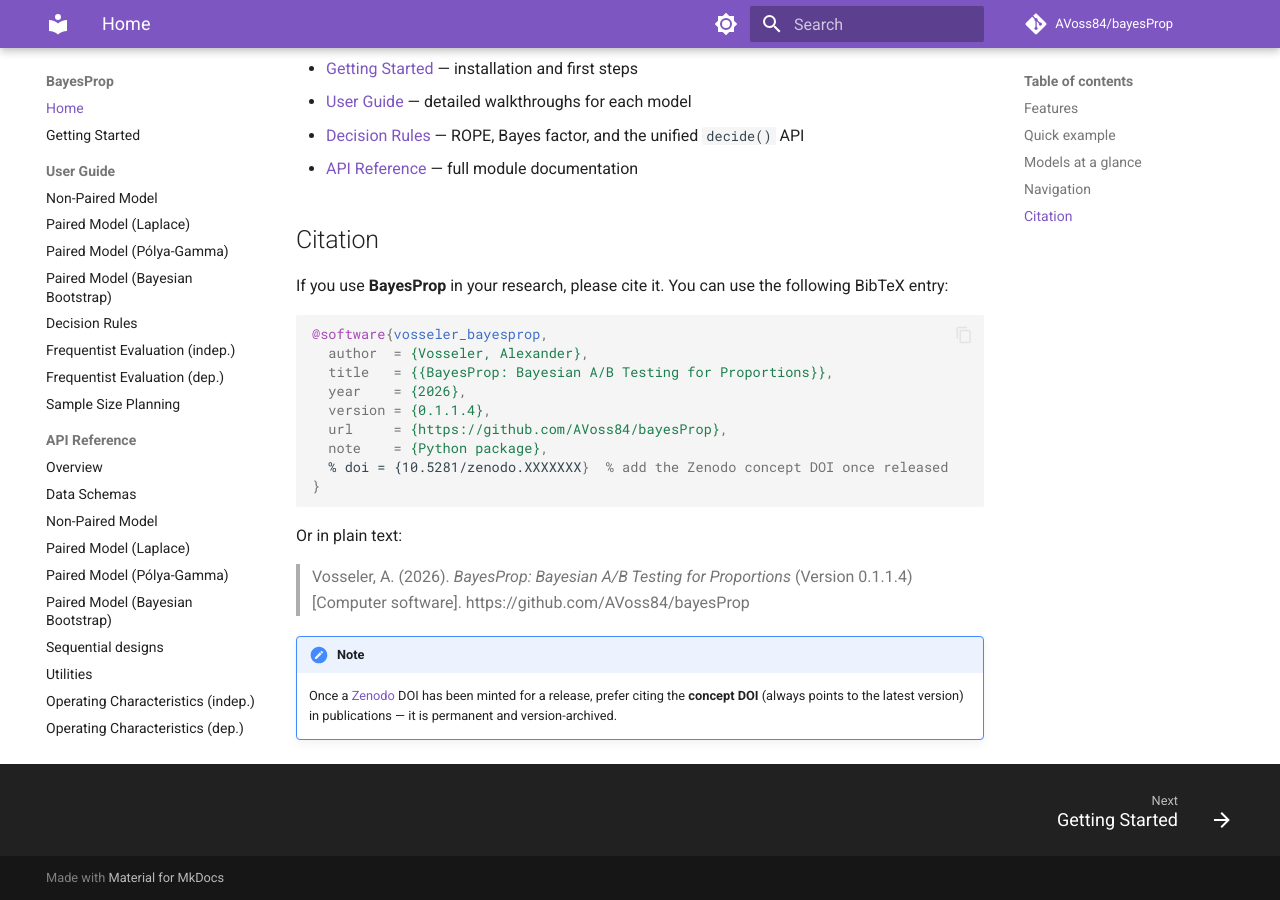
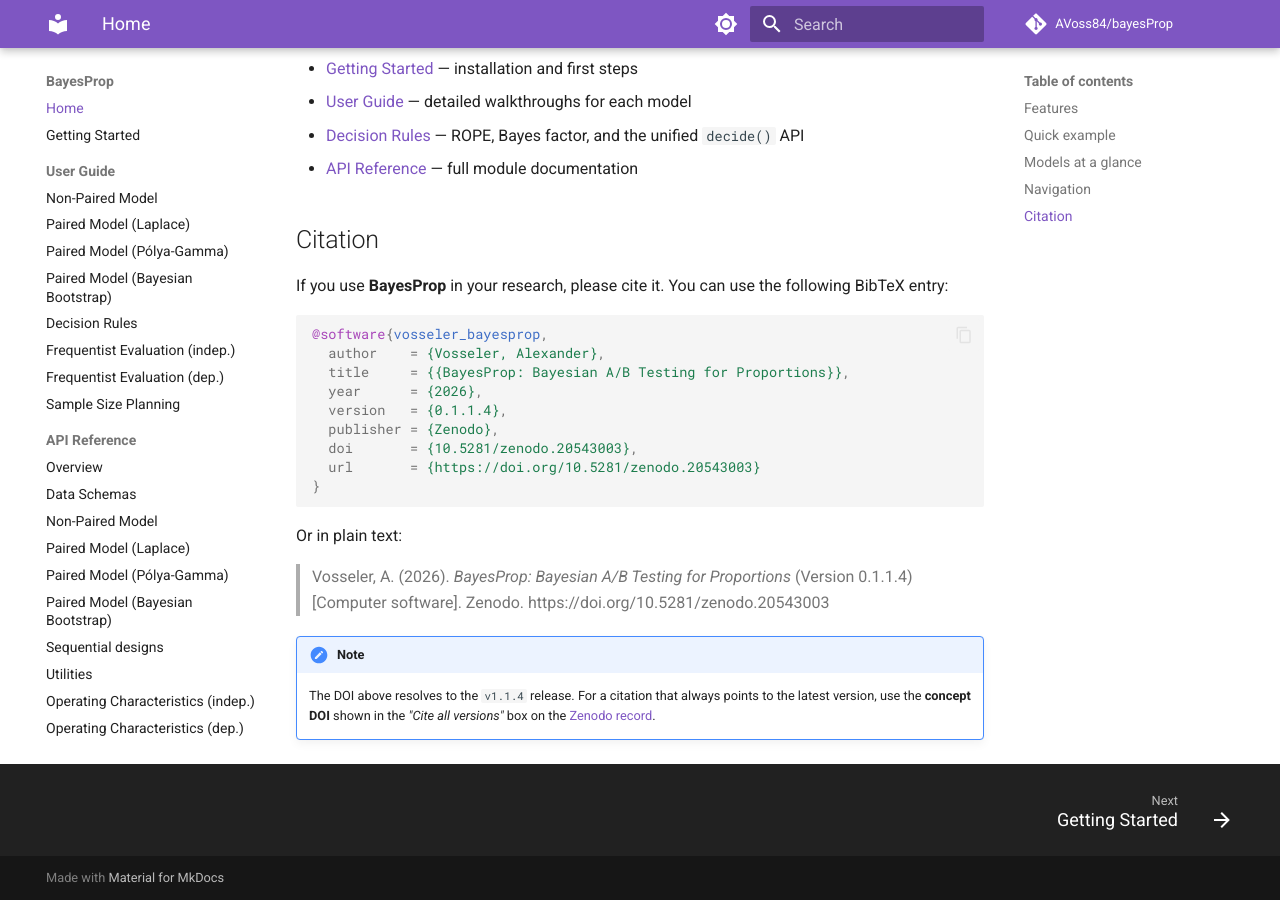
Before and after one commit to AVoss84/bayesProp, an MkDocs documentation site: the page built from docs/mkdocs/docs/index.md, in a window 1280 px wide and 900 px high, scrolled down 2131 px. Built offline with MkDocs 1.6.1 and Material for MkDocs 9.7.7, drawn with Linux system fonts in a browser that asks for light colours; comment, search, counter and statistics services are not loaded.

Commit message:
Update citation information in CITATION.cff, README.md, and documentation to reflect the new Zenodo DOI. Added a badge for the DOI in README.md and updated citation examples to include the publisher and DOI link.

````diff
--- a/docs/mkdocs/docs/index.md
+++ b/docs/mkdocs/docs/index.md
@@ -62,19 +62,19 @@
 
 ```bibtex
 @software{vosseler_bayesprop,
-  author  = {Vosseler, Alexander},
-  title   = {{BayesProp: Bayesian A/B Testing for Proportions}},
-  year    = {2026},
-  version = {0.1.1.4},
-  url     = {https://github.com/AVoss84/bayesProp},
-  note    = {Python package},
-  % doi = {10.5281/zenodo.XXXXXXX}  % add the Zenodo concept DOI once released
+  author    = {Vosseler, Alexander},
+  title     = {{BayesProp: Bayesian A/B Testing for Proportions}},
+  year      = {2026},
+  version   = {0.1.1.4},
+  publisher = {Zenodo},
+  doi       = {10.5281/zenodo.20543003},
+  url       = {https://doi.org/10.5281/zenodo.20543003}
 }
 ```
 
 Or in plain text:
 
-> Vosseler, A. (2026). *BayesProp: Bayesian A/B Testing for Proportions* (Version 0.1.1.4) [Computer software]. https://github.com/AVoss84/bayesProp
+> Vosseler, A. (2026). *BayesProp: Bayesian A/B Testing for Proportions* (Version 0.1.1.4) [Computer software]. Zenodo. https://doi.org/10.5281/zenodo.20543003
 
 !!! note
-    Once a [Zenodo](https://zenodo.org) DOI has been minted for a release, prefer citing the **concept DOI** (always points to the latest version) in publications — it is permanent and version-archived.
+    The DOI above resolves to the `v1.1.4` release. For a citation that always points to the latest version, use the **concept DOI** shown in the *"Cite all versions"* box on the [Zenodo record](https://doi.org/10.5281/zenodo.20543003).
````
Also changed, not shown: README.md, 1 other file.
